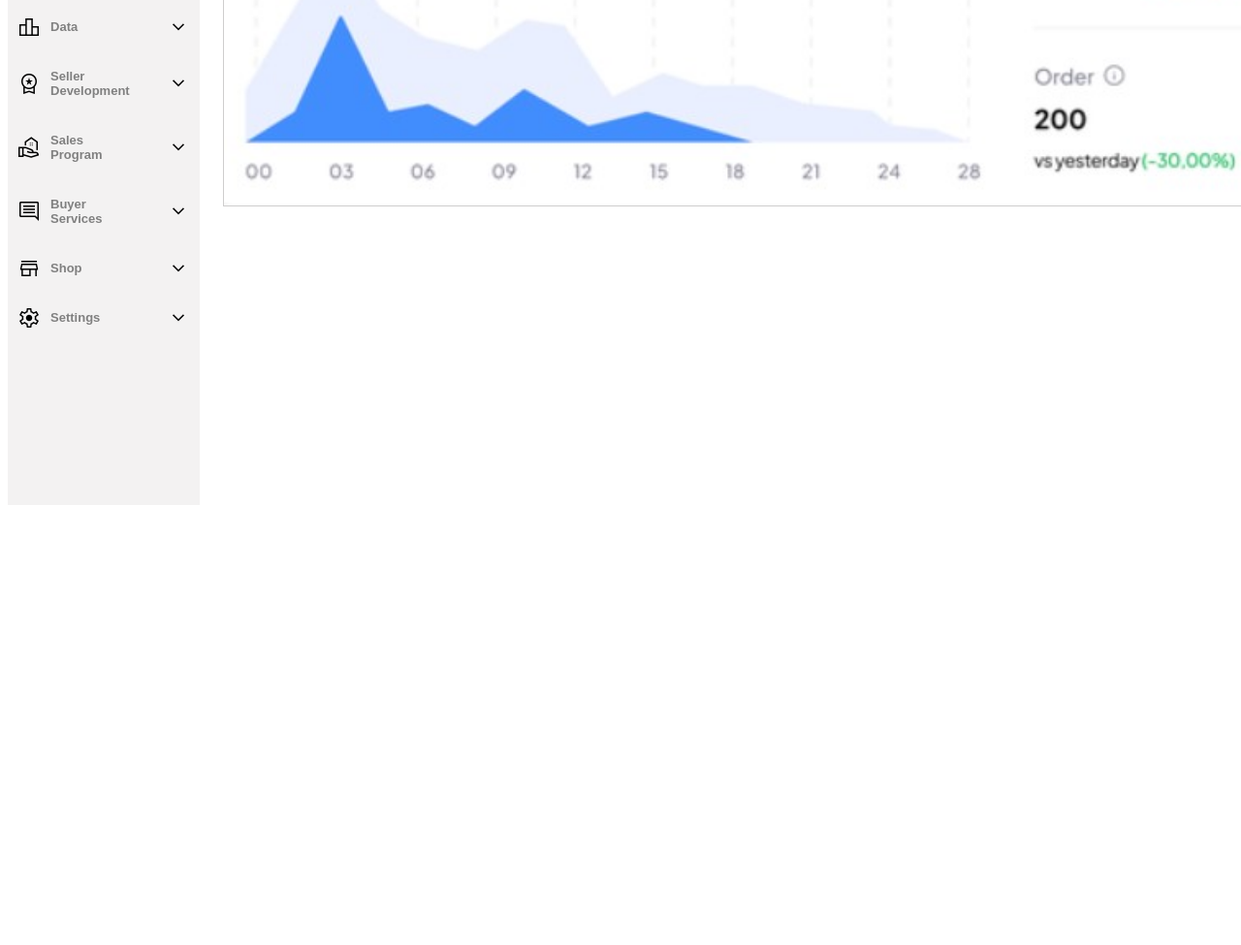
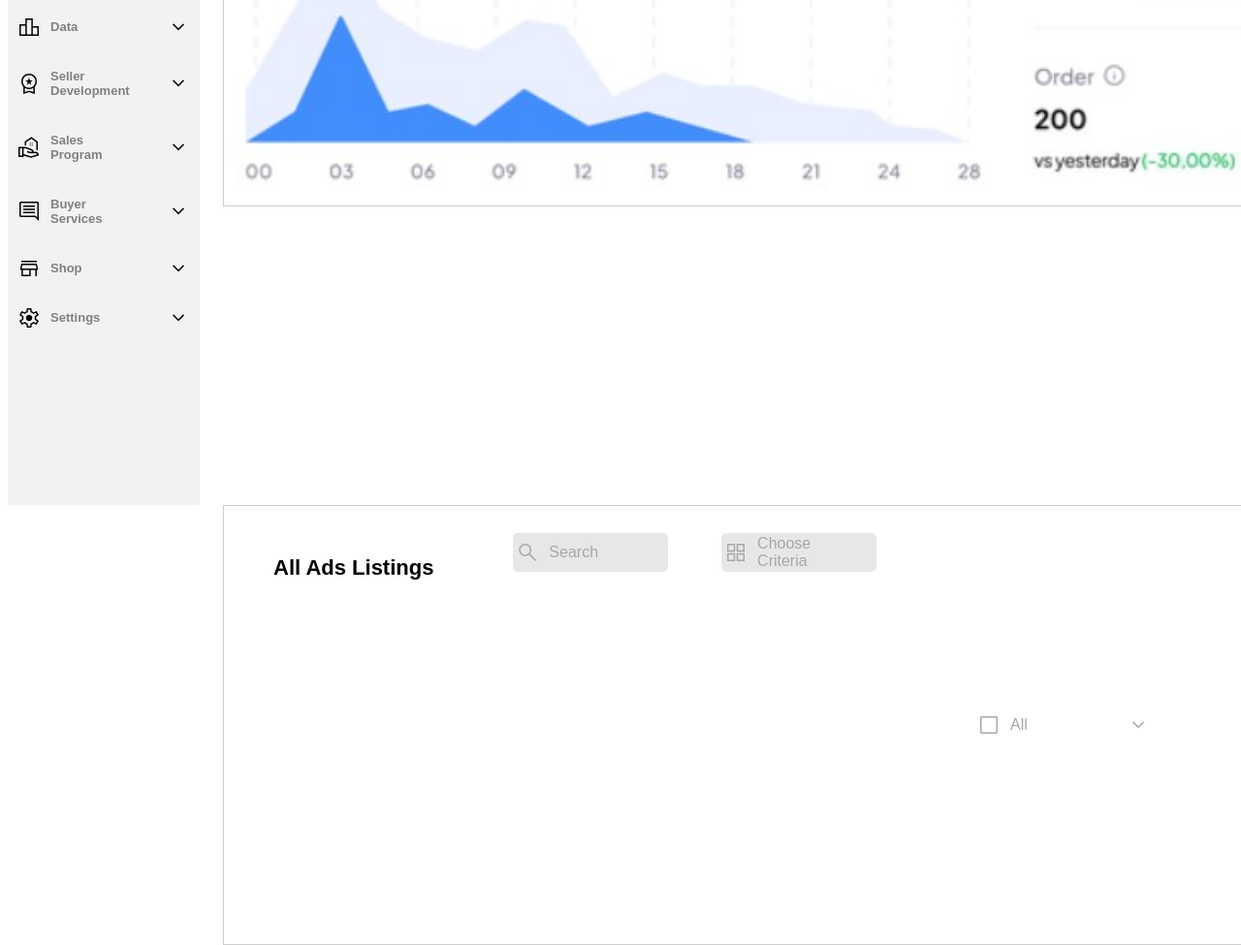
Before and after one commit to otttamily/otttamily.github.io, a plain HTML site: page trabaio/trabalho.html in a window 1280 px wide. Shown: the part 487-1462 px from the top of the page at 97% size. Before the commit the page ends 1016 px from the top, so only its background shows below. Drawn offline with nearby package versions, Linux system fonts and the light colour scheme.

Commit message:
Update trabalho.html

```diff
--- a/trabaio/trabalho.html
+++ b/trabaio/trabalho.html
@@ -255,6 +255,31 @@
             <img src="trab.jpg" height="450px" width="2000px">
             </div>
 
+    <div class="ult">
+                <p class="all">All Ads Listings</p>
+            <div class="pesquisa">
+            <span class="material-symbols-outlined">
+                search
+                </span>
+                <p>Search</p>
+            </div>
+
+                <div class="aba">
+                <span class="material-symbols-outlined">
+                    grid_view
+                    </span>
+                    <p>Choose Criteria</p>
+                </div>
+                <div class="al">
+                    <span class="material-symbols-outlined">
+                        check_box_outline_blank
+                        </span>
+                        <p>All</p>
+                        <span class="material-symbols-outlined">
+                            expand_more
+                            </span>
+                </div>
+
     </div>
 
 
```
